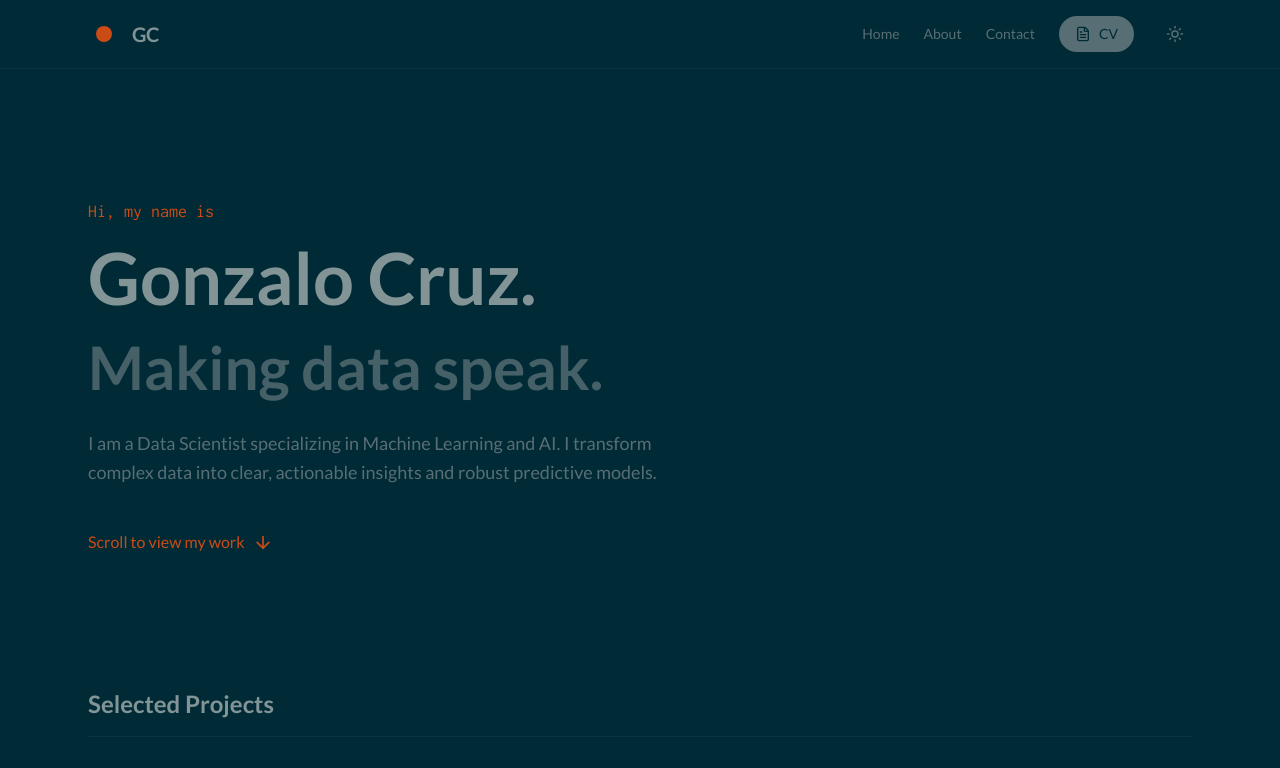
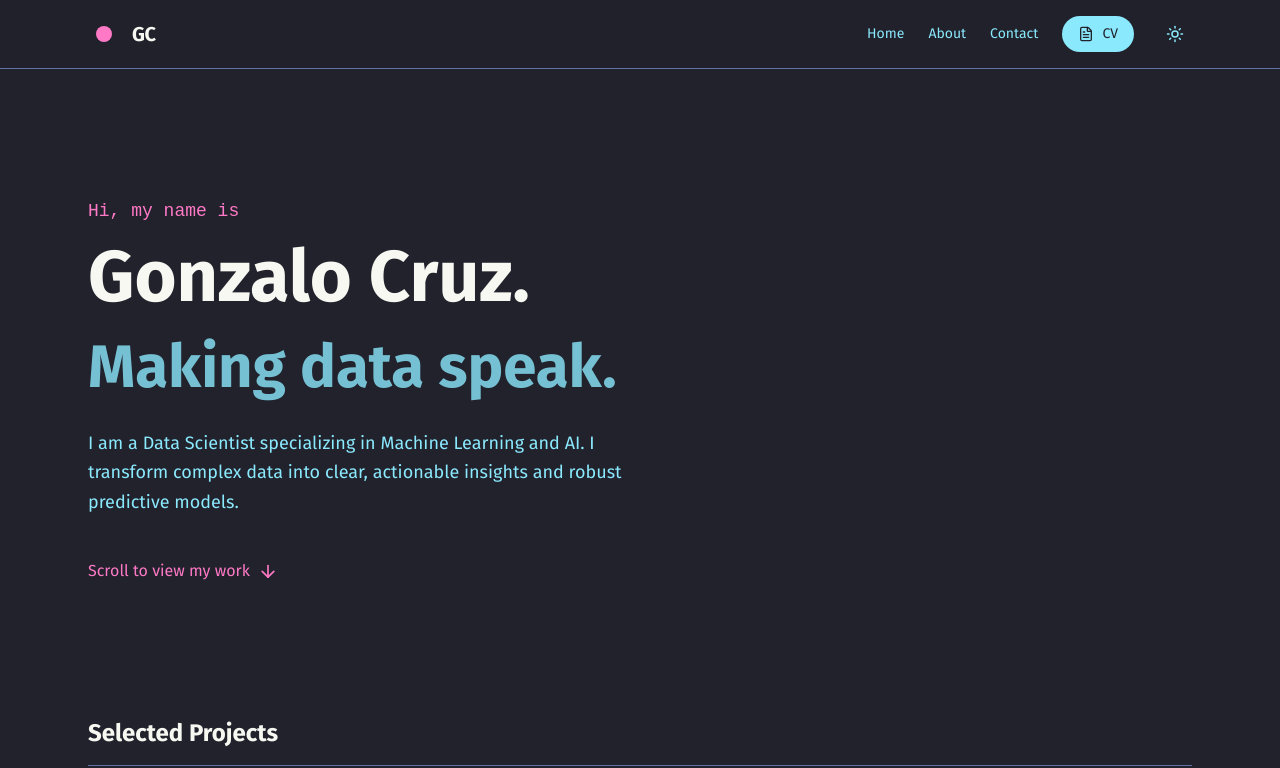
Before and after one commit to gonzalo-cruz/portfolio, a React (Vite) app: page / in a window 1280 px wide. Shown: the top 768 px of the page. Built offline with nearby package versions, Linux system fonts and the light colour scheme.

Commit message:
cambio theme

```diff
--- a/src/index.css
+++ b/src/index.css
@@ -1,5 +1,4 @@
-@import url('https://fonts.googleapis.com/css2?family=Inconsolata:wght@400;700&family=Lato:wght@400;700&display=swap');
-@tailwind base;
+@import url('https://fonts.googleapis.com/css2?family=Fira+Sans:wght@400;700&display=swap');@tailwind base;
 @tailwind components;
 @tailwind utilities;
 
--- a/tailwind.config.js
+++ b/tailwind.config.js
@@ -5,27 +5,27 @@ export default {
     "./src/**/*.{js,ts,jsx,tsx}",
   ],
   darkMode: 'class',
-  theme: {
+theme: {
   extend: {
     colors: {
-      paper: '#fdf6e3',          // Solarized Base3
-      'paper-border': '#eee8d5',
-      rust: '#cb4b16',           // Solarized Orange
-      ink: '#657b83',            // Solarized Base00
-      'ink-light': '#93a1a1',
-      parchment: '#eee8d5',
+      paper: '#282a36',          // Dracula Background
+      'paper-border': '#44475a',
+      rust: '#ff79c6',           // Dracula Pink
+      ink: '#f8f8f2',            // Off White
+      'ink-light': '#bd93f9',    // Dracula Purple
+      parchment: '#44475a',      // Selection Color
       warm: {
-        surface: '#002b36',      // Solarized Base03
-        border: '#073642',
-        text: '#839496',
-        subtext: '#586e75',
-        black: '#002b36'
+        surface: '#282a36',
+        border: '#6272a4',
+        text: '#f8f8f2',
+        subtext: '#8be9fd',      // Cyan
+        black: '#21222c'
       }
     },
     fontFamily: {
-      sans: ['Lato', 'sans-serif'],
-      serif: ['Lato', 'serif'],
-      mono: ['Inconsolata', 'monospace'],
+      sans: ['Fira Sans', 'sans-serif'],
+      serif: ['Fira Sans', 'sans-serif'],
+      mono: ['Fira Code', 'monospace'],
     },
   },
 },
```
